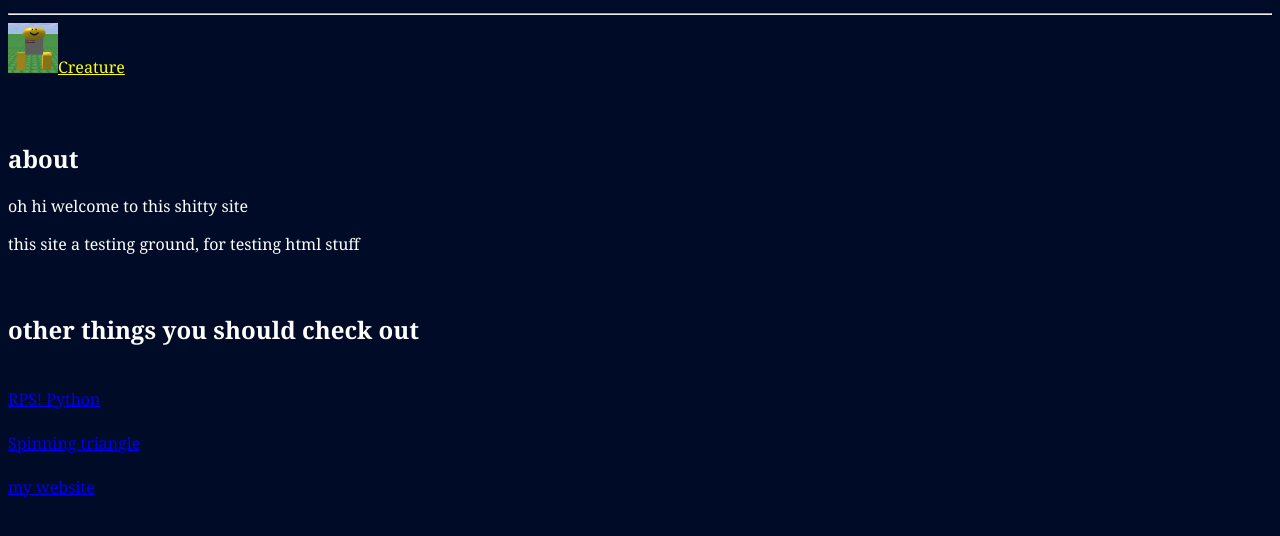
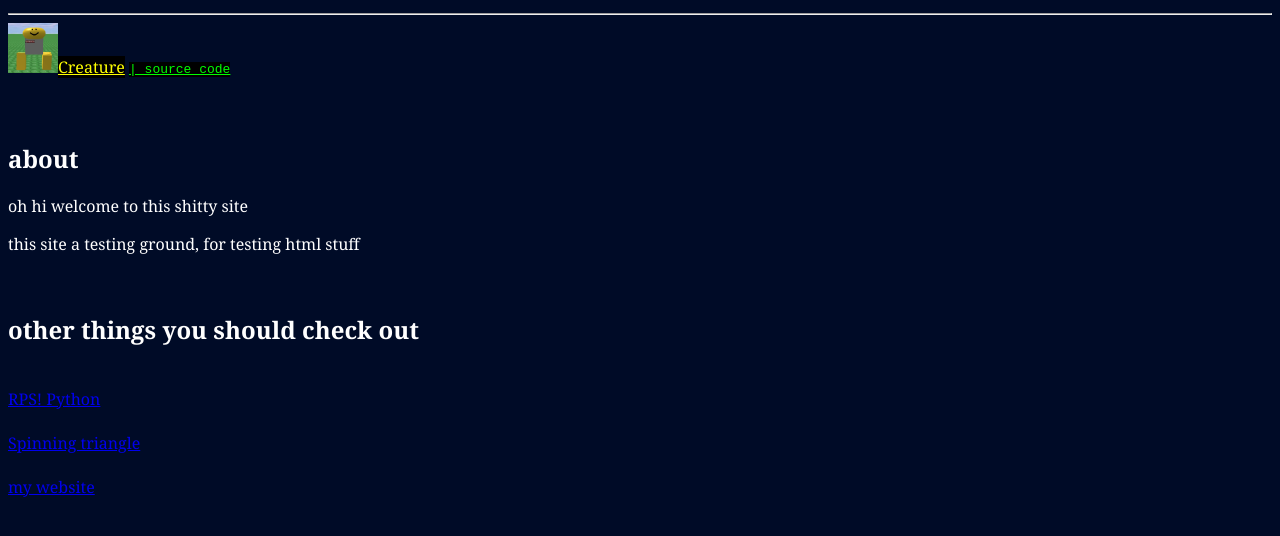
Before and after one commit to GAB644/GAB644-s-shitsite, a plain HTML site: page index.html in a window 1280 px wide. Shown: the part 238-774 px from the top of the page. Drawn offline with Linux system fonts and the light colour scheme.

Commit message:
Add files via upload

```diff
--- a/index.html
+++ b/index.html
@@ -15,7 +15,8 @@
 <h1 style="font-family:Segoe UI;">Shitsite</h1></center>
 <center><p>made by GAB644</p></center>
 <hr>
-<img src="things/Creature/creature.png" style="width:50px;height:50px;"><a style="color:yellow;" href="things/Creature/creature.html">Creature</a>
+<img src="things/Creature/creature.png" style="width:50px;height:50px;"><a style="color:yellow; background-color:black;" href="things/Creature/creature.html">Creature</a>
+<a style="color:lime;font-family: monospace; background-color:black;" href="https://github.com/GAB644/GAB644-s-shitsite">| source code</a>
 <br>
 <br>
 <br>
```
